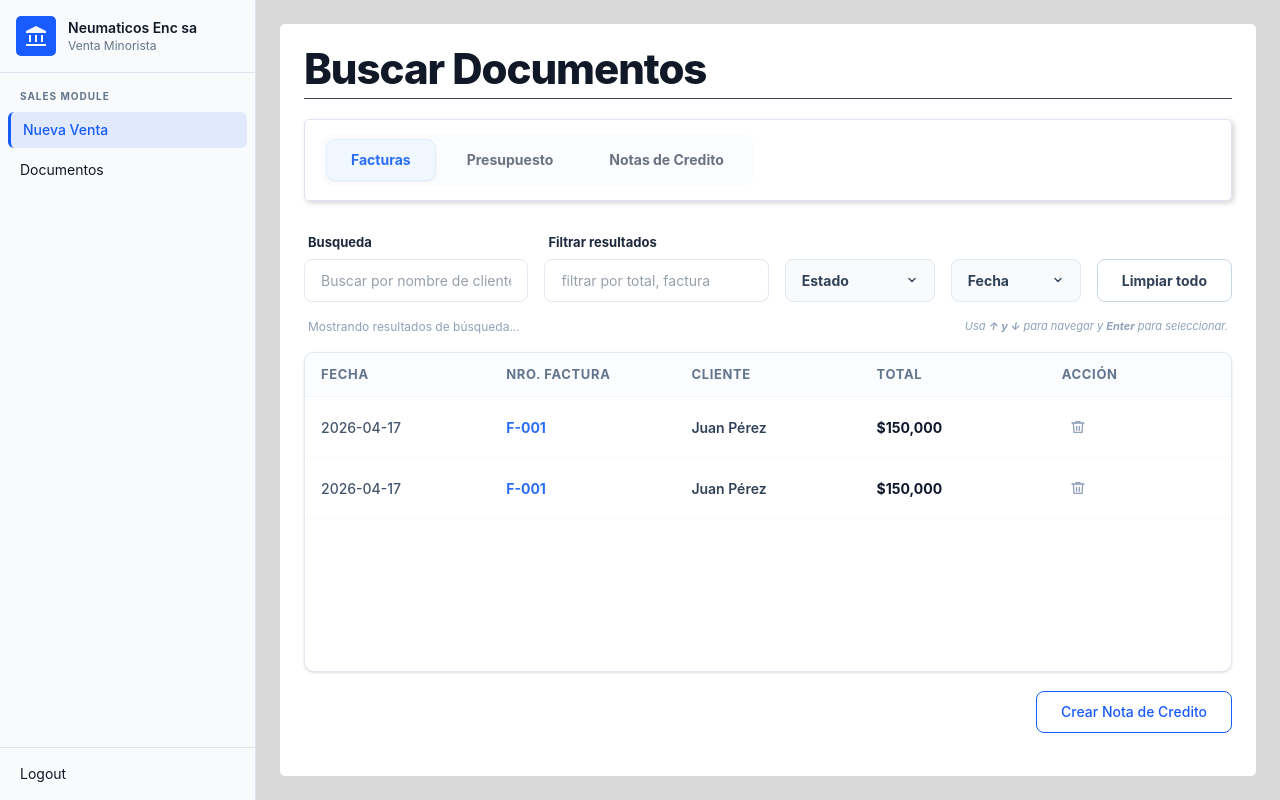
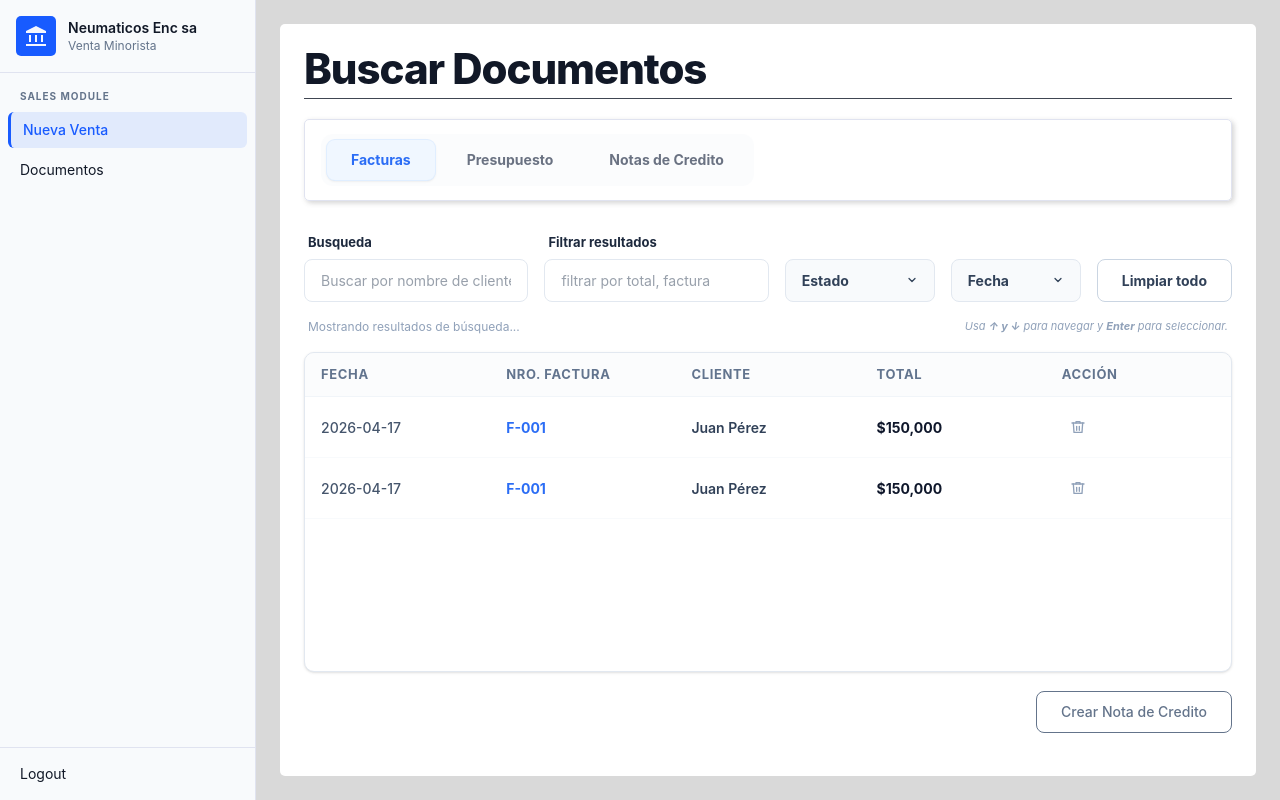
Before and after one commit to agusquartz/ERP-Gestion-2026, a Next.js app in the folder erp_front/: page /sales/documents in a window 1280 px wide. Built offline with nearby package versions, Linux system fonts and the light colour scheme.

Commit message:
KAN-46: Documents orchestrate the data flow by centralizing the 'selectedId' state to synchronize navigation and action button reactivity

```diff
--- a/erp_front/modules/sales/pages/Documents.jsx
+++ b/erp_front/modules/sales/pages/Documents.jsx
@@ -16,6 +16,7 @@ const DOCUMENT_TYPES = {
 
 export default function DocumentsPage() {
 const [activeTab, setActiveTab] = useState(DOCUMENT_TYPES.FACTURAS);
+const [selectedId, setSelectedId] = useState(null);
 //clients data examples:
  const [documents, setDocuments] = useState([
     {
@@ -70,30 +71,32 @@ const filteredDocuments = documents.filter((doc) => doc.tipo === activeTab);
         </h1>
         <div className="mt-2 h-px w-full bg-foreground/80" />
       </div>
+      <DocumentsHeader
+        activeTab={activeTab}
+        setActiveTab={(tab) => {
+          setActiveTab(tab);
+          setSelectedId(null); // Resetea la selección al cambiar de pestaña
+        }}
+/>
 
-      <DocumentsHeader activeTab={activeTab} setActiveTab={setActiveTab}/>
-      <DocumentsSearch activeTab={activeTab}/>
-
-
+      <DocumentsSearch activeTab={activeTab} setActiveTab={setActiveTab}/>
       <DocumentsTable
         type= {activeTab}
         documents={filteredDocuments}
         onRemove={handleRemove}
+        //selectedId= {selectedId}
+        onSelect={(id) => setSelectedId(id ==selectedId ? null : id) }
       />
+      <div className= "flex justify-end items-center h-20">
+          {activeTab!== DOCUMENT_TYPES.NOTA_CREDITO && (
+              <ActionButton
+                //if something is selected: blue, if nothing is selected: gray
+                variant={selectedId  !== null ? "secondary" : "tertiary"}
+                type= {activeTab}
+              />
 
-        <div className= "flex justify-end items-center h-20">
-            {activeTab!== DOCUMENT_TYPES.NOTA_CREDITO && (
-                <ActionButton type= {activeTab}/>
-
-            )}
-
-
-
-        </div>
-
-
-
-
+          )}
+      </div>
     </div>
 
   );
```
